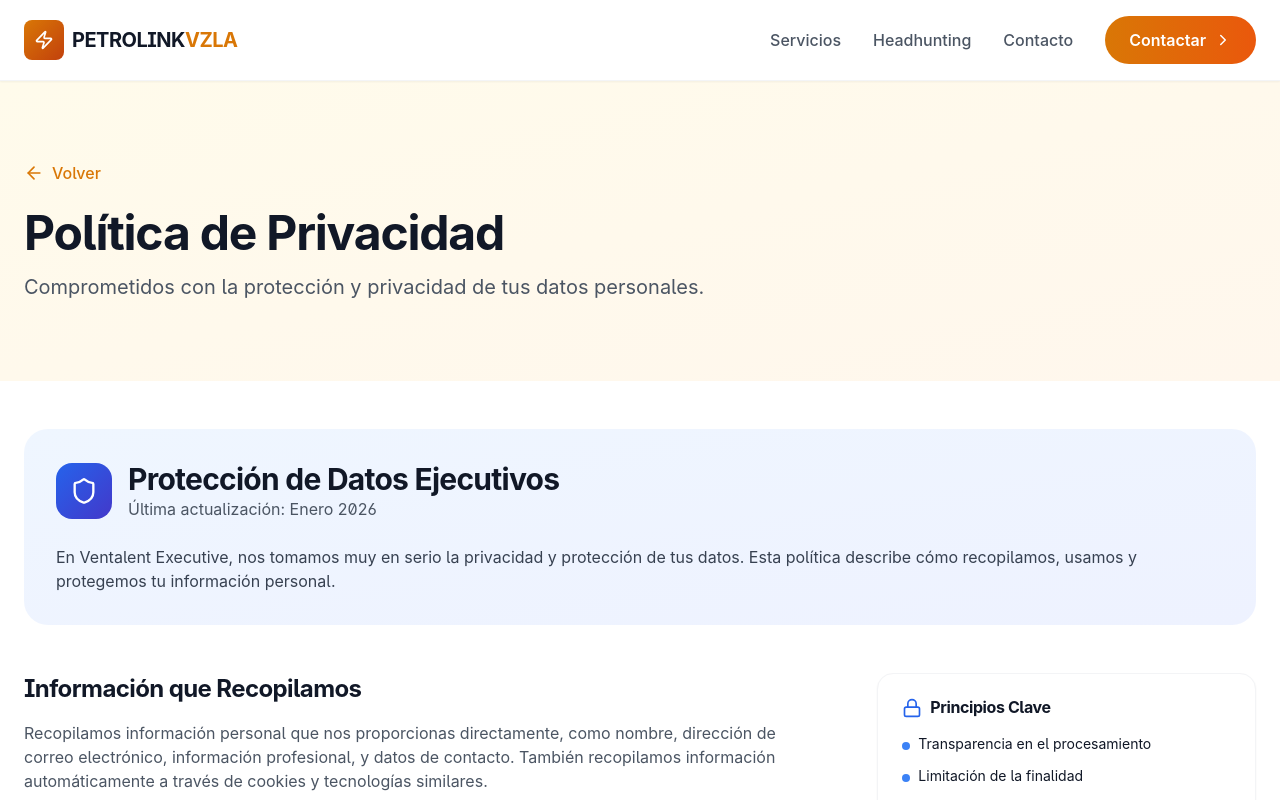
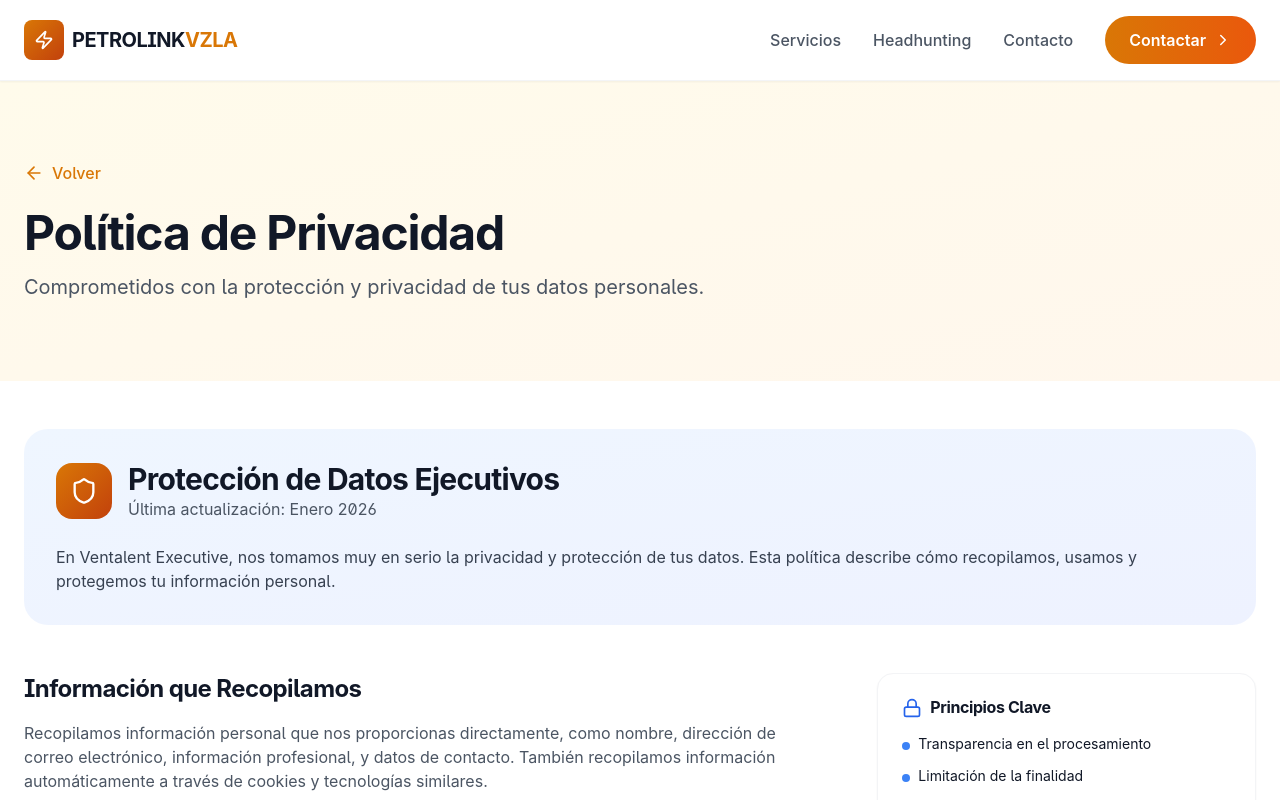
Before and after one commit to serranolash/petrolink, a React (Vite) app: page /politica-privacidad in a window 1280 px wide. Shown: the top 800 px of the page. Built offline with nearby package versions, Linux system fonts and the light colour scheme.

Commit message:
Sincronizar colores

```diff
--- a/src/pages/PrivacyPolicy.jsx
+++ b/src/pages/PrivacyPolicy.jsx
@@ -40,7 +40,7 @@ export default function PrivacyPolicy() {
         {/* Hero */}
         <div className="bg-gradient-to-br from-blue-50 to-indigo-50 rounded-2xl p-8">
           <div className="flex items-center gap-4 mb-6">
-            <div className="w-14 h-14 rounded-xl bg-gradient-to-br from-blue-600 to-indigo-700 flex items-center justify-center">
+            <div className="w-14 h-14 rounded-xl bg-gradient-to-br from-amber-600 to-orange-700 flex items-center justify-center">
               <Shield className="text-white" size={28} />
             </div>
             <div>
```
